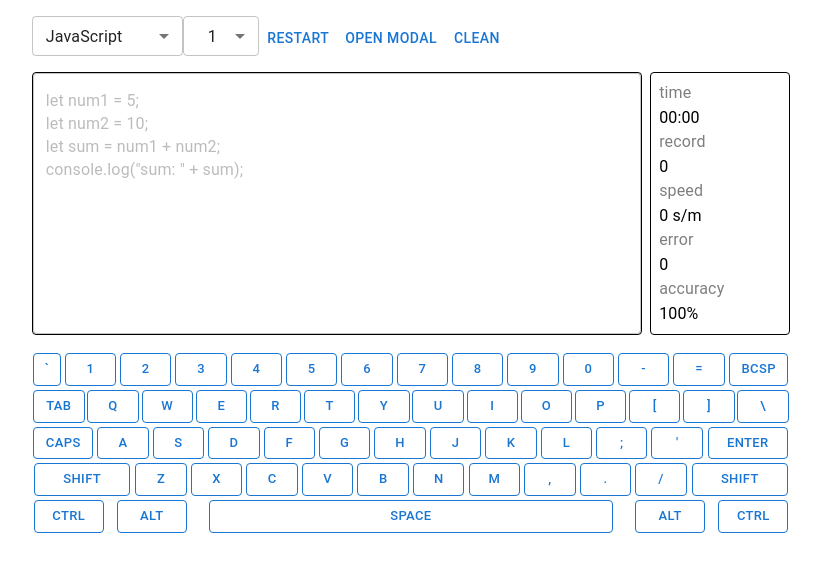
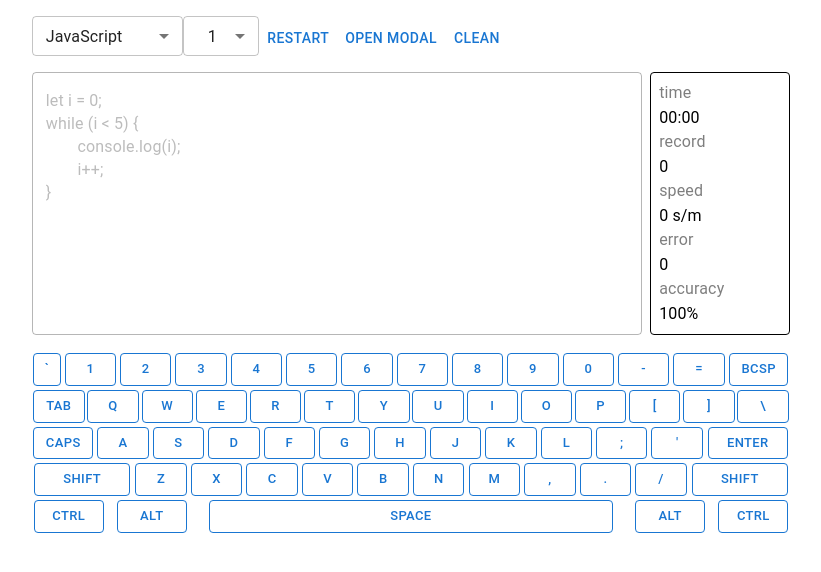
Before and after one commit to ilya11tsaryuk/keyboards-trainer, a React (Create React App) app: page / in a window 1280 px wide. Shown: the top 572 px of the page, without its empty margins (229-1050 px from the left). Built offline with nearby package versions, Linux system fonts and the light colour scheme.

Commit message:
added sync scroll

```diff
--- a/src/App.tsx
+++ b/src/App.tsx
@@ -165,7 +165,7 @@ function App() {
   }
 
   useEffect(() => {
-    randomText()
+    restart()
   }, [language, level]);
 
   useEffect(() => {
--- a/src/Components/ScreenLaptop.tsx
+++ b/src/Components/ScreenLaptop.tsx
@@ -1,5 +1,6 @@
 import { Box, TextField } from "@mui/material";
-import React, { useState } from "react";
+import React, { useState, useRef } from "react";
+import { CSSProperties } from 'react';
 import SyntaxHighlighter from "react-syntax-highlighter";
 import { dark, vs } from "react-syntax-highlighter/dist/esm/styles/hljs";
 
@@ -15,22 +16,51 @@ const ScreenLaptop: React.FC<ScreenLaptopProps> = ({ taskText, onChange, onKeyDo
 
     const inputStyle = {
         height: "100%",
-        alignItems: 'start'
+        alignItems: 'start',
+        // overflow: 'auto',
+        // border: "none"
+    };
+
+
+    const taskTextRef = useRef<HTMLInputElement>(null);
+    const textRef = useRef<HTMLInputElement>(null);
+
+    const handleScroll = (event: React.UIEvent<HTMLInputElement>) => {
+        console.log("working")
+        const { scrollTop } = event.currentTarget;
+        const targetInput = event.currentTarget.id === 'input1' ? 'input2' : 'input1';
+        const targetInputRef = targetInput === 'input1' ? taskTextRef : textRef;
+
+        if (targetInputRef.current) {
+            targetInputRef.current.scrollTop = scrollTop;
+        }
     };
 
     return (
-        <Box sx={{ width: "100%", display: 'flex', position: 'relative' }}>
+        <Box sx={{
+            width: "100%", display: 'flex',
+             position: 'relative'
+        }}>
             <TextField
-                sx={{ opacity: 0.3 }}
-                fullWidth multiline minRows={10} value={taskText}
+                inputRef={taskTextRef}
+                inputProps={{ id: 'input1', onScroll: handleScroll }} // вот так работает синхронный скрол
+                sx={{ opacity: 0.3, outline: 'none' }}
+                fullWidth multiline
+                minRows={10}
+                maxRows={10}
+                value={taskText}
             />
             <TextField
-                InputProps={{ style: inputStyle }}
-                sx={{ position: 'absolute', top: 0, right: 0, left: 0, bottom: 0, border: 1, borderRadius: 1 }}
+                // InputProps={{ style: inputStyle}} // работает без этого
+                multiline={true}
+                minRows={10}
+                maxRows={10}
+                sx={{ position: 'absolute', top: 0, right: 0, left: 0, bottom: 0, }} // add border
                 value={text}
-                multiline
                 onKeyUp={onKeyUp} onKeyDown={onKeyDown}
                 onChange={onChange}
+                inputProps={{ id: 'input2', onScroll: handleScroll }}
+                inputRef={textRef}
             />
         </Box>
 
--- a/src/constants.ts
+++ b/src/constants.ts
@@ -47,6 +47,7 @@ export const TEXTS = [
     { id: 28, language: "JavaScript", level: '3', value: `async function getData() {\n\ttry {\n\t\tconst data = await fetchData();\n\t\tconsole.log(data);\n\t} catch (error) {\n\t\tconsole.error(error);\n\t}\n}\n\ngetData();` },
     { id: 29, language: "JavaScript", level: '3', value: `function fibonacci(n, memo = {}) {\n\tif (n in memo) {\n\t\treturn memo[n];\n\t}\n\tif (n <= 2) {\n\t\treturn 1;\n\t}\n\tconst result = fibonacci(n - 1, memo) + fibonacci(n - 2, memo);\n\tmemo[n] = result;\n\treturn result;\n}\nconsole.log(fibonacci(5));` },
     { id: 30, language: "JavaScript", level: '3', value: `function memoize(fn) {\n\tconst cache = {};\n\treturn function (...args) {\n\t\tconst key = JSON.stringify(args);\n\t\tif (key in cache) {\n\t\t\treturn cache[key];\n\t\t}\n\t\tconst result = fn.apply(this, args);\n\t\tcache[key] = result;\n\t\treturn result;\n\t};\n}` },
+    { id: 31, language: "JavaScript", level: '3', value: `f\nf\nf\nf\nf\nf\nf\nf\nf\nf\nf\nf\nf\n` },
 ]
 
 export const LIST_BUTTONS = [
```
